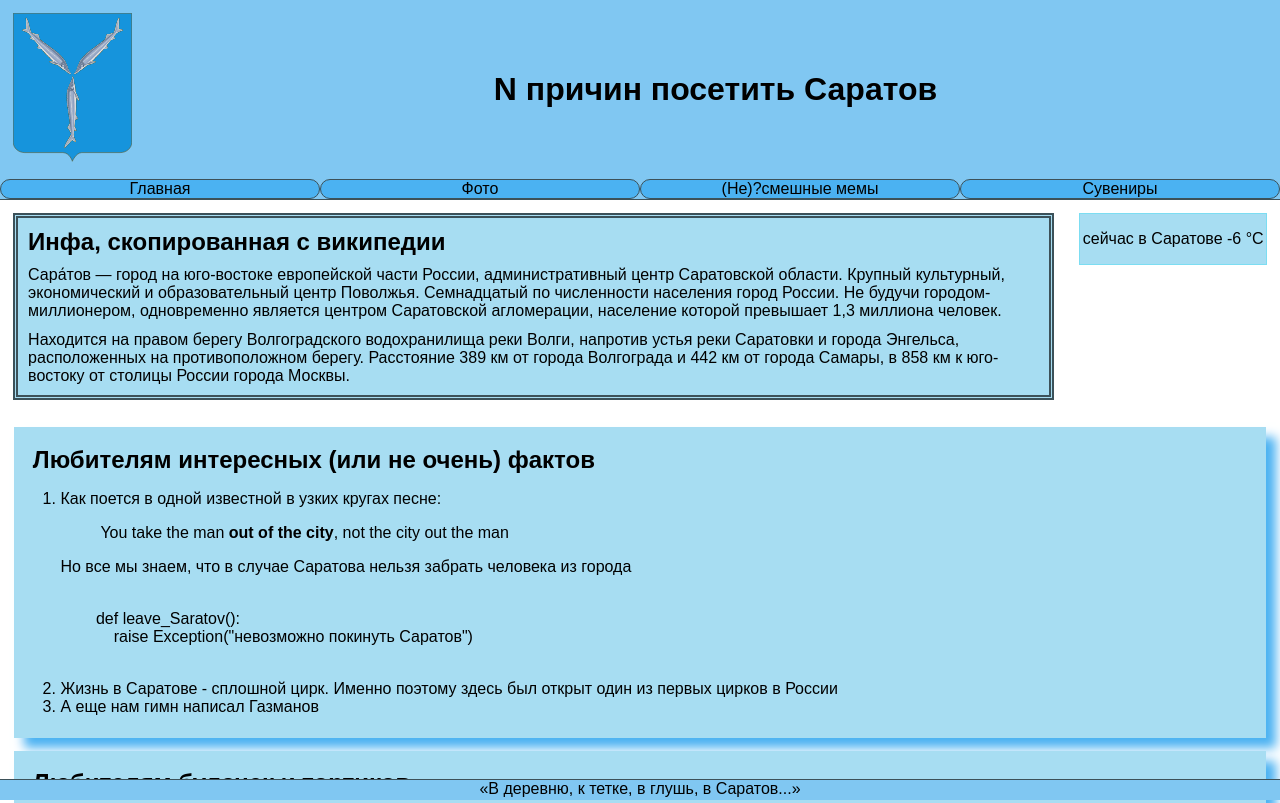
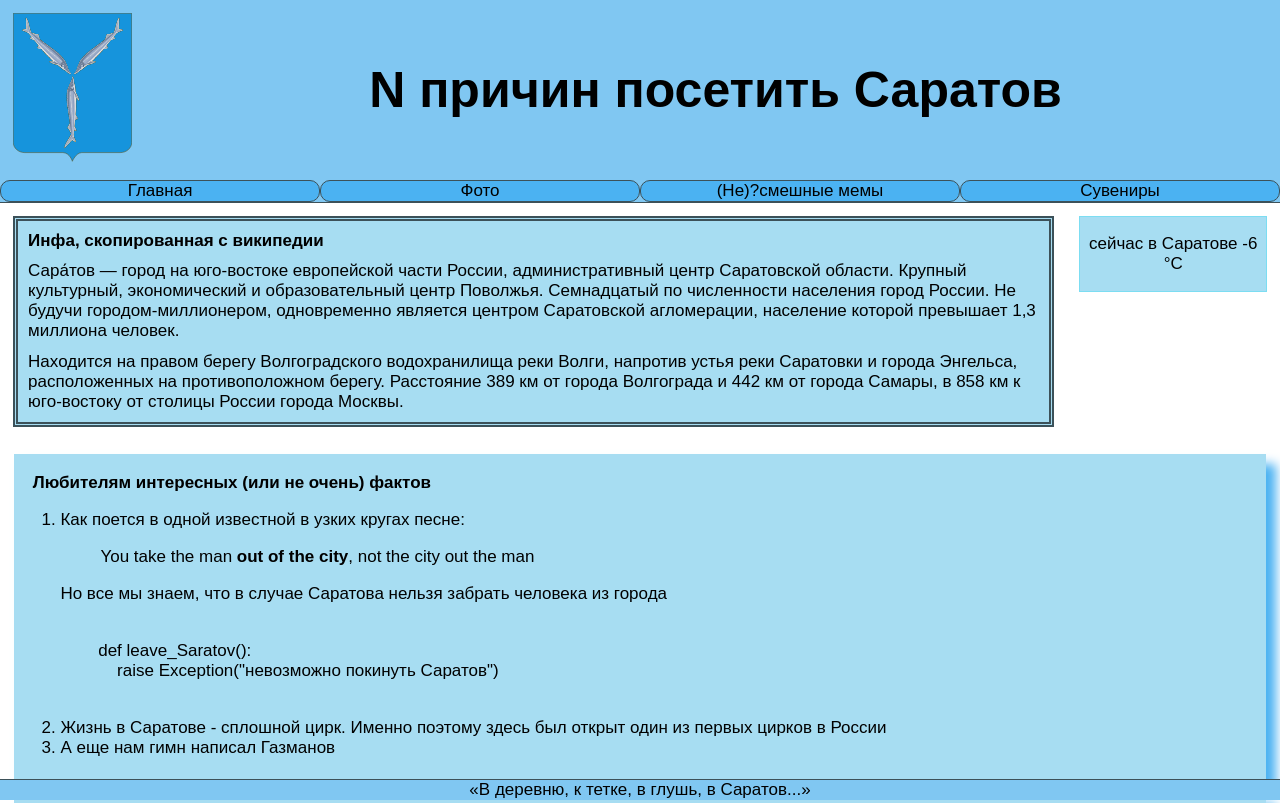
Before and after one commit to TerentevaDaria/web-labs, a plain HTML site: page index.html in a window 1280 px wide. Shown: the top 803 px of the page. Drawn offline with Linux system fonts and the light colour scheme.

Commit message:
lab3 fix

```diff
--- a/css/style.css
+++ b/css/style.css
@@ -3,6 +3,10 @@
     height: 10%;
     border-bottom: thin solid #3C5159;
     background-color: #80C7F2;
+}
+
+.header h1 {
+    font-size: 50px;
 }
 
 .main {
@@ -175,6 +179,7 @@
 
 .attractions-table__header {
     text-align: center;
+    font-size: 17px;
 }
 
 .attractions-table__cell {
@@ -219,4 +224,5 @@ body {
 
 * {
     font-family: sans-serif;
+    font-size: 17px;
 }
```
